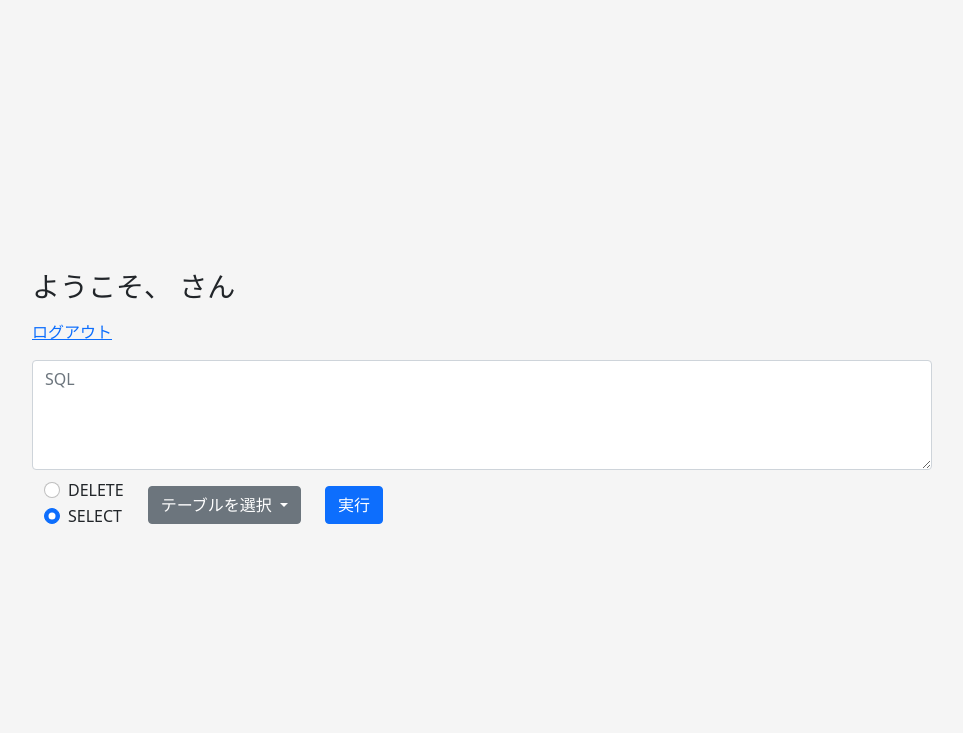
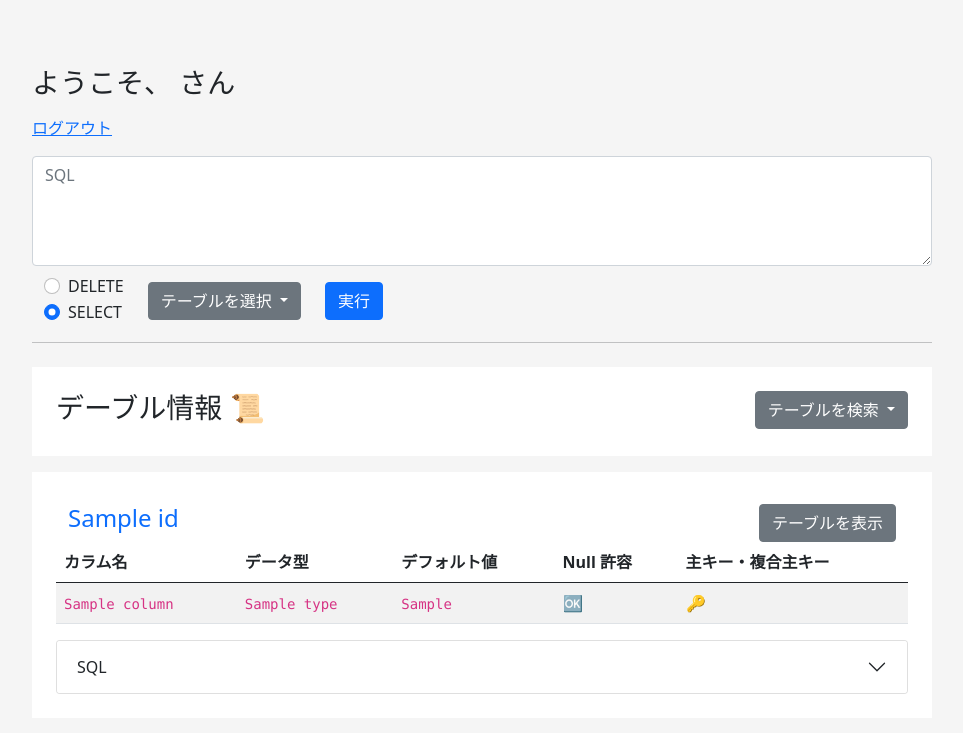
Before and after one commit to KazukiOtomo/Circlejudgebackend, a Flask app: template templates/admin/home.html in a window 1280 px wide. Shown: the top 733 px of the page, without its empty margins (158-1121 px from the left). Run offline with Flask 2, Linux system fonts and the light colour scheme; the template is opened without the code that fills it: most values are stand-ins (such as "Sample title", 1, 10 or a date in 2020).

Commit message:
homeにテーブルの詳細を表示

```diff
--- a/main.py
+++ b/main.py
@@ -32,12 +32,19 @@ def admin_posted():
     db_path = './Repository/sample.db'
     user = instance.find_user(user_id ,user_pass ,db_path)
     table_names_list = instance.get_tables_name(db_path)
+    table_col_info_list = []
+    for table_name in table_names_list:
+        d = instance.get_table_col_info(table_name, db_path)
+        d[0]["table_name"] = table_name
+        create_table_sql = instance.get_table_create_sql(table_name, db_path)
+        d[0]["table_sql"] = create_table_sql[0]['sql']
+        table_col_info_list.append(d)
     if not user:
         message = "認証エラー"
         return render_template('admin/home.html', message=message)
     else:
         message = user['user_id']
-        return render_template('admin/home.html', message=message, table_names=table_names_list, user_info={'user_pass': user_pass, 'user_id': user_id})
+        return render_template('admin/home.html', message=message, table_names=table_names_list, table_col_info_list=table_col_info_list,  user_info={'user_pass': user_pass, 'user_id': user_id})
 
 
 @app.route("/admin/sql_result", methods=["POST", "GET"])
--- a/templates/admin/home.html
+++ b/templates/admin/home.html
@@ -130,7 +130,147 @@
           </div>
         </div>
       </form>
-      {% endif %}
+      <hr />
+      <div class="container mt-4 mb-3 p-4 bg-white">
+        <div class="row">
+          <div class="col">
+            <h3>デーブル情報 📜</h3>
+          </div>
+          <div class="col">
+            <div class="btn-group float-end">
+              <button
+                type="button"
+                class="btn btn-secondary dropdown-toggle"
+                data-bs-toggle="dropdown"
+                aria-expanded="false"
+              >
+                テーブルを検索
+              </button>
+              <ul class="dropdown-menu">
+                {% for tbl_name in table_names %}
+                <li>
+                  <a class="dropdown-item" href="#{{ tbl_name }}"
+                    >{{ tbl_name }}</a
+                  >
+                </li>
+                {% endfor %}
+              </ul>
+            </div>
+          </div>
+        </div>
+      </div>
+      <!--  -->
+      {% for columns in table_col_info_list %}
+      <div class="mt-3 mb-3 p-4 bg-white">
+        <div class="container">
+          <div class="row">
+            <div class="col">
+              <a
+                href="#{{ columns[0].table_name }}"
+                id="{{ columns[0].table_name }}"
+                class="text-decoration-none"
+                ><h4 class="mt-2 mb-0 pb-0">{{ columns[0].table_name }}</h4></a
+              >
+            </div>
+            <div class="col">
+              <div class="float-end">
+                <!-- send sql -->
+                <form action="/admin/sql_result" method="POST">
+                  <input
+                    name="sql"
+                    type="hidden"
+                    value="SELECT * FROM {{ columns[0].table_name }}"
+                  />
+                  <!-- user info -->
+                  <input
+                    type="hidden"
+                    name="user_pass"
+                    value="{{ user_info.user_pass }}"
+                  />
+                  <input
+                    type="hidden"
+                    name="user_id"
+                    value="{{ user_info.user_id }}"
+                  />
+                  <!--  -->
+                  <button
+                    id="doSQLBtn"
+                    class="btn btn-secondary mt-2"
+                    type="submit"
+                    value="run"
+                  >
+                    テーブルを表示
+                  </button>
+                </form>
+              </div>
+            </div>
+          </div>
+        </div>
+        <!--  -->
+        <div>
+          <table class="table table-striped table-hover">
+            <thead>
+              <tr>
+                <th>カラム名</th>
+                <th>データ型</th>
+                <th>デフォルト値</th>
+                <th>Null 許容</th>
+                <th>主キー・複合主キー</th>
+              </tr>
+            </thead>
+            <tbody>
+              {% for column in columns %}
+              <tr>
+                <td><code>{{ column.name }}</code></td>
+                <td><code>{{ column.type }}</code></td>
+                <td><code>{{ column.dflt_value }}</code></td>
+                <td>
+                  {% if not column.notnull %}
+                  <span class="glyphicon glyphicon-ok">🆗</span>
+                  {% endif %}
+                </td>
+                <td>
+                  {% if column.pk %}
+                  <span class="glyphicon glyphicon-ok">🔑</span>
+                  {% endif %}
+                </td>
+              </tr>
+              {% endfor %}
+            </tbody>
+          </table>
+          <!-- sql -->
+          <div class="accordion" id="accordionExample{{ loop.index }}">
+            <div class="accordion-item">
+              <h4 class="accordion-header" id="headingTwo">
+                <button
+                  class="accordion-button collapsed"
+                  type="button"
+                  data-bs-toggle="collapse"
+                  data-bs-target="#collapse{{ loop.index }}"
+                  aria-expanded="false"
+                  aria-controls="collapse{{ loop.index }}"
+                >
+                  SQL
+                </button>
+              </h4>
+              <div
+                id="collapse{{ loop.index }}"
+                class="accordion-collapse collapse"
+                aria-labelledby="headingTwo"
+                data-bs-parent="#accordionExample{{ loop.index }}"
+              >
+                <div class="accordion-body">
+                  <code class="message text-dark"
+                    >{{ columns[0].table_sql }}</code
+                  >
+                </div>
+              </div>
+            </div>
+          </div>
+          <!--  -->
+        </div>
+      </div>
+      {% endfor %} {% endif %}
     </div>
     <script
       type="text/javascript"
```
Also changed, not shown: Repository/AdminUserDAO.py (+19 -0 lines).
